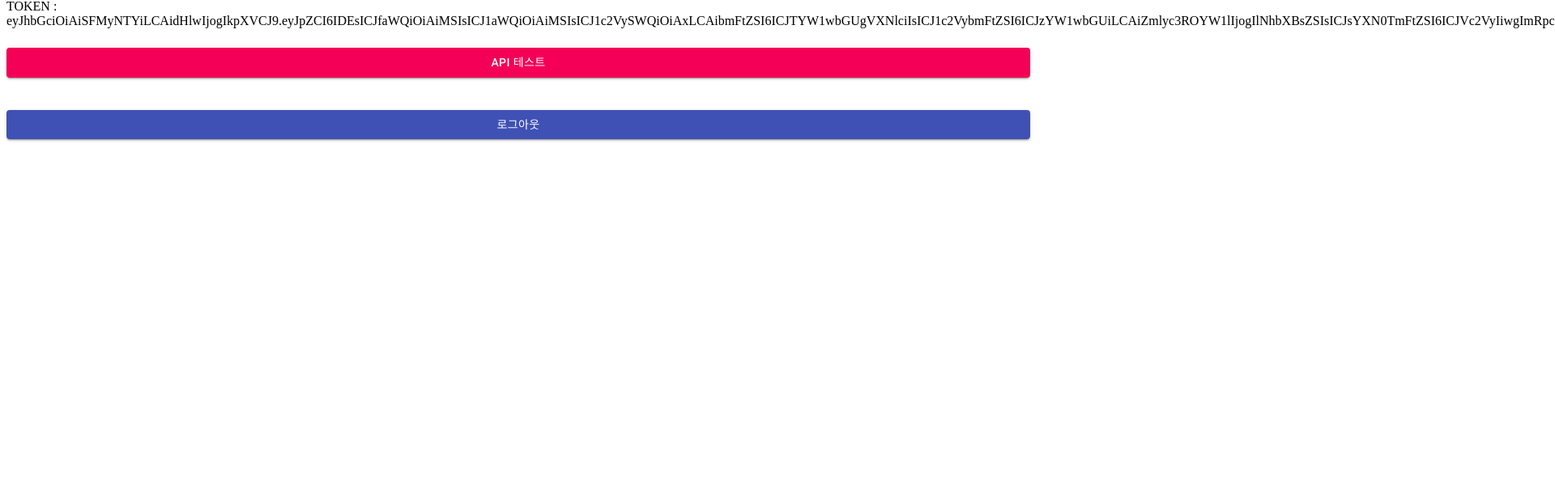
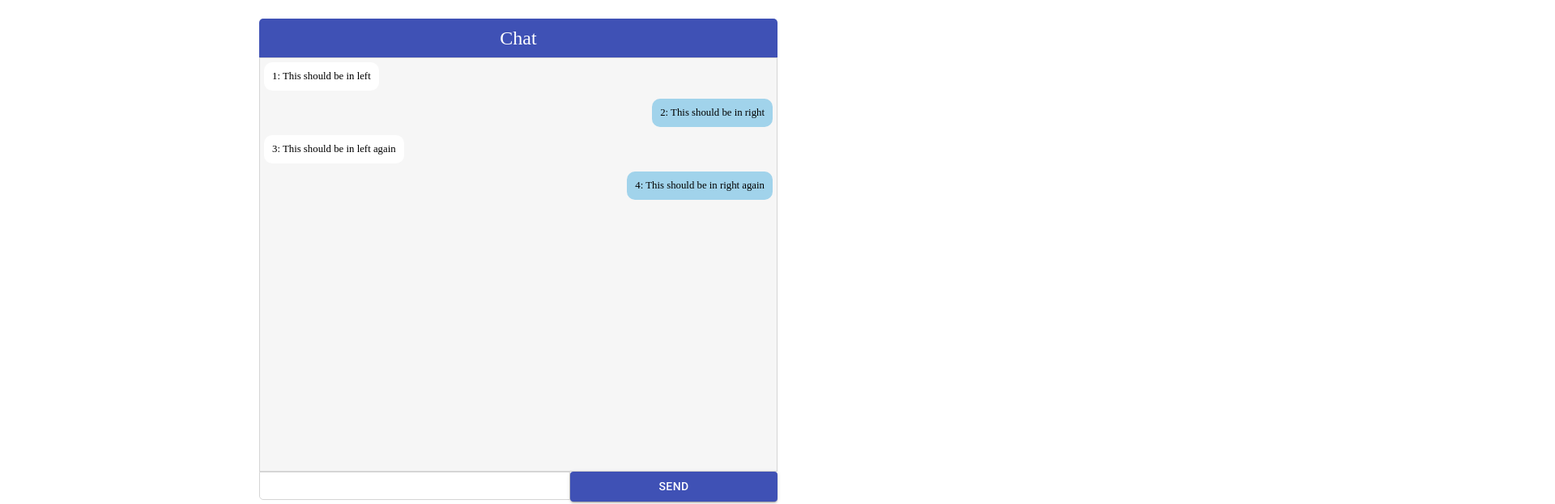
Before and after one commit to kmmin78/chatters_frontend, a React (Create React App) app: page /chatting in a window 1280 px wide. Before the commit this address led to /profile. Shown: the part 57-680 px from the top of the page at 81% size, 1920 px wide, since content can reach past the window. Built offline with nearby package versions, Linux system fonts and the light colour scheme; sample sign-in values are in the browser's storage.

Commit message:
채팅 UI 그렸음.

```diff
--- a/public/index.html
+++ b/public/index.html
@@ -28,6 +28,11 @@
       work correctly both with client-side routing and a non-root public URL.
       Learn how to configure a non-root public URL by running `npm run build`.
     -->
+    <style>
+      body {
+        font-size : 15px;
+      }
+    </style>
     <title>React App</title>
   </head>
   <body>
--- a/src/App.tsx
+++ b/src/App.tsx
@@ -1,6 +1,6 @@
 import React from 'react';
 import { BrowserRouter as Router, Switch, Redirect } from 'react-router-dom';
-import { Login, Profile } from 'components/pages';
+import { Login, Profile, Chatting } from 'components/pages';
 import { CommonRoute as Route } from 'components/parts/common';
 
 function App<T>(props: T) {
@@ -15,6 +15,11 @@ function App<T>(props: T) {
                         name='Login'
                     ></Route>
                     <Route path='/profile' component={Profile} name='Profile' />
+                    <Route
+                        path='/chatting'
+                        component={Chatting}
+                        name='Chatting'
+                    />
                     <Redirect path='*' to='/' />
                 </Switch>
             </Router>
--- /dev/null
+++ b/src/components/chat/ChatWindow.tsx
@@ -0,0 +1,117 @@
+import React from 'react';
+import { makeStyles } from '@material-ui/core/styles';
+import { Button } from '@material-ui/core';
+import './css/styles.css';
+
+//material-ui
+const useStyles = makeStyles((theme) => ({
+    container: {
+        position: 'fixed',
+        top: '10vh',
+        left: '25vw',
+        height: '80vh',
+        width: '50vw',
+        display: 'flex',
+        flexDirection: 'column',
+        // position: "fixed" // remove this so we can apply flex design
+    },
+    bubbleContainer: {
+        width: '100%',
+        display: 'flex', //new added flex so we can put div at left and right side
+        //check style.css for left and right classnaeme based on your data
+        backgroundColor: '#F6F6F6',
+    },
+    bubble: {
+        borderRadius: '10px',
+        margin: '5px',
+        padding: '10px',
+        display: 'inline-block',
+    },
+    header: {
+        borderTopLeftRadius: '5px',
+        borderTopRightRadius: '5px',
+        boxSizing: 'border-box',
+        height: '6vh',
+        lineHeight: '6vh',
+        width: '100%',
+        backgroundColor: '#3f51b5',
+        textAlign: 'center',
+        color: 'white',
+        fontSize: '1.5rem',
+    },
+    body: {
+        border: '1.5px solid #D5D5D5',
+        boxSizing: 'border-box',
+        width: '100%',
+        height: '80%',
+        backgroundColor: '#F6F6F6',
+    },
+    footer: {
+        width: '100%',
+    },
+    input: {
+        width: '60%',
+        height: '35px',
+        borderBottomLeftRadius: '5px',
+        boxSizing: 'border-box',
+        border: '1.5px solid #D5D5D5',
+    },
+    button: { width: '40%' },
+    message: {
+        fontSize: '0.8rem',
+    },
+}));
+
+const ChatWindow = () => {
+    const classes = useStyles();
+
+    const dummyData = [
+        {
+            message: '1: This should be in left',
+            direction: 'left',
+        },
+        {
+            message: '2: This should be in right',
+            direction: 'right',
+        },
+        {
+            message: '3: This should be in left again',
+            direction: 'left',
+        },
+        {
+            message: '4: This should be in right again',
+            direction: 'right',
+        },
+    ];
+    const chatBubbles = dummyData.map((obj, i) => (
+        <div className={`${classes.bubbleContainer} ${obj.direction}`} key={i}>
+            <div
+                key={i++}
+                className={`${classes.bubble} ${obj.direction}-bubble`}
+            >
+                <div className={classes.message}>{obj.message}</div>
+            </div>
+        </div>
+    ));
+
+    return (
+        <>
+            <div className={classes.container}>
+                <div className={classes.header}>Chat</div>
+                <div className={classes.body}>{chatBubbles}</div>
+                <div className={classes.footer}>
+                    <input type='text' className={classes.input}></input>
+                    <Button
+                        className={classes.button}
+                        variant='contained'
+                        color='primary'
+                    >
+                        Send
+                    </Button>
+                </div>
+            </div>
+        </>
+    );
+};
+
+export default ChatWindow;
--- /dev/null
+++ b/src/components/chat/css/styles.css
@@ -0,0 +1,14 @@
+.right {
+    justify-content: flex-end !important;
+}
+.left {
+    justify-content: flex-start !important;
+}
+
+.right-bubble {
+    background-color: rgb(161, 211, 235);
+}
+
+.left-bubble {
+    background-color: white;
+}
--- /dev/null
+++ b/src/components/chat/index.tsx
@@ -0,0 +1,3 @@
+import ChatWindow from './ChatWindow';
+
+export { ChatWindow };
--- /dev/null
+++ b/src/components/pages/Chatting.tsx
@@ -0,0 +1,63 @@
+import React from 'react';
+import { makeStyles } from '@material-ui/core/styles';
+import { RouteComponentProps } from 'react-router-dom';
+import { ChatWindow } from 'components/chat';
+import axios from 'axios';
+// import axios from 'utils/axios.modules';
+
+//material-ui
+const useStyles = makeStyles((theme) => ({
+    container: {
+        bottom: 0,
+        // position: "fixed" // remove this so we can apply flex design
+    },
+    bubbleContainer: {
+        width: '100%',
+        display: 'flex', //new added flex so we can put div at left and right side
+        //check style.css for left and right classnaeme based on your data
+    },
+    bubble: {
+        border: '0.5px solid black',
+        borderRadius: '10px',
+        margin: '5px',
+        padding: '10px',
+        display: 'inline-block',
+    },
+    button: {},
+}));
+
+export default function Chatting(props: RouteComponentProps) {
+    // const classes = useStyles();
+    // const dummyData = [
+    //     {
+    //         message: '1: This should be in left',
+    //         direction: 'left',
+    //     },
+    //     {
+    //         message: '2: This should be in right',
+    //         direction: 'right',
+    //     },
+    //     {
+    //         message: '3: This should be in left again',
+    //         direction: 'left',
+    //     },
+    //     {
+    //         message: '4: This should be in right again',
+    //         direction: 'right',
+    //     },
+    // ];
+    // const chatBubbles = dummyData.map((obj, i) => (
+    //     <div className={`${classes.bubbleContainer} ${obj.direction}`} key={i}>
+    //         <div key={i++} className={classes.bubble}>
+    //             <div className={classes.button}>{obj.message}</div>
+    //         </div>
+    //     </div>
+    // ));
+    // return <div className={classes.container}>{chatBubbles}</div>;
+
+    return (
+        <>
+            <ChatWindow />
+        </>
+    );
+}
--- a/src/components/pages/Profile.tsx
+++ b/src/components/pages/Profile.tsx
@@ -3,6 +3,7 @@ import Button from '@material-ui/core/Button';
 import { makeStyles } from '@material-ui/core/styles';
 import AuthService from 'auth/authService';
 import axios from 'axios';
+import { RouteComponentProps } from 'react-router-dom';
 // import axios from 'utils/axios.modules';
 
 //material-ui
@@ -26,7 +27,7 @@ const useStyles = makeStyles((theme) => ({
     },
 }));
 
-export default function Profile<T>(props: T) {
+export default function Profile(props: RouteComponentProps) {
     const classes = useStyles();
 
     function logOutProcess() {
@@ -70,6 +71,10 @@ export default function Profile<T>(props: T) {
         //     });
     }
 
+    const goChattingPage = () => {
+        props.history.push('./chatting');
+    };
+
     return (
         <>
             <div>로그인 성공!</div>
@@ -85,6 +90,15 @@ export default function Profile<T>(props: T) {
                 api 테스트
             </Button>
             <Button
+                onClick={goChattingPage}
+                fullWidth
+                variant='contained'
+                color='secondary'
+                className={classes.submit}
+            >
+                채팅하기
+            </Button>
+            <Button
                 onClick={logOutProcess}
                 fullWidth
                 variant='contained'
--- a/src/components/pages/index.tsx
+++ b/src/components/pages/index.tsx
@@ -1,4 +1,5 @@
 import Login from './Login';
 import Profile from './Profile';
+import Chatting from './Chatting';
 
-export { Login, Profile };
+export { Login, Profile, Chatting };
```
